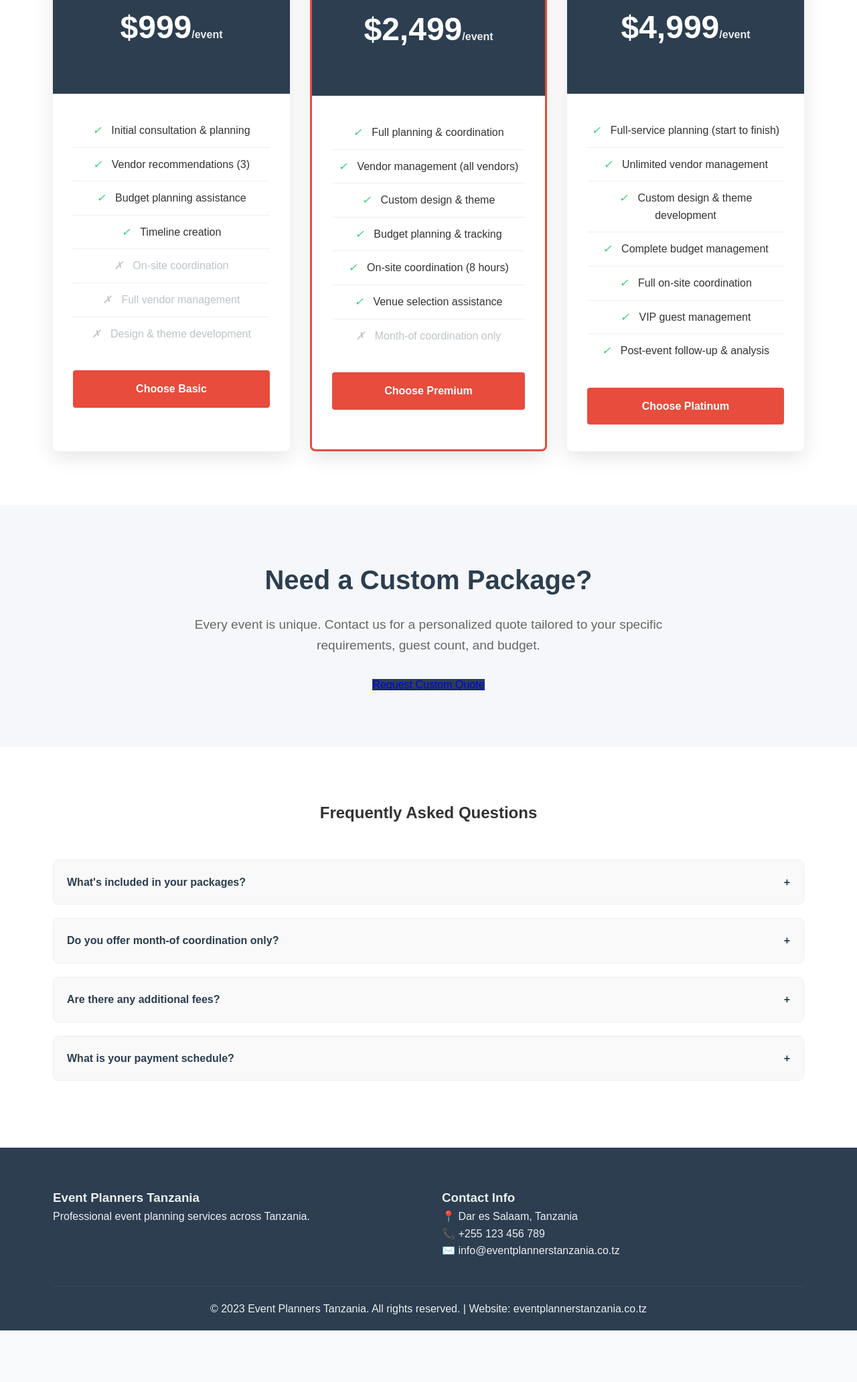
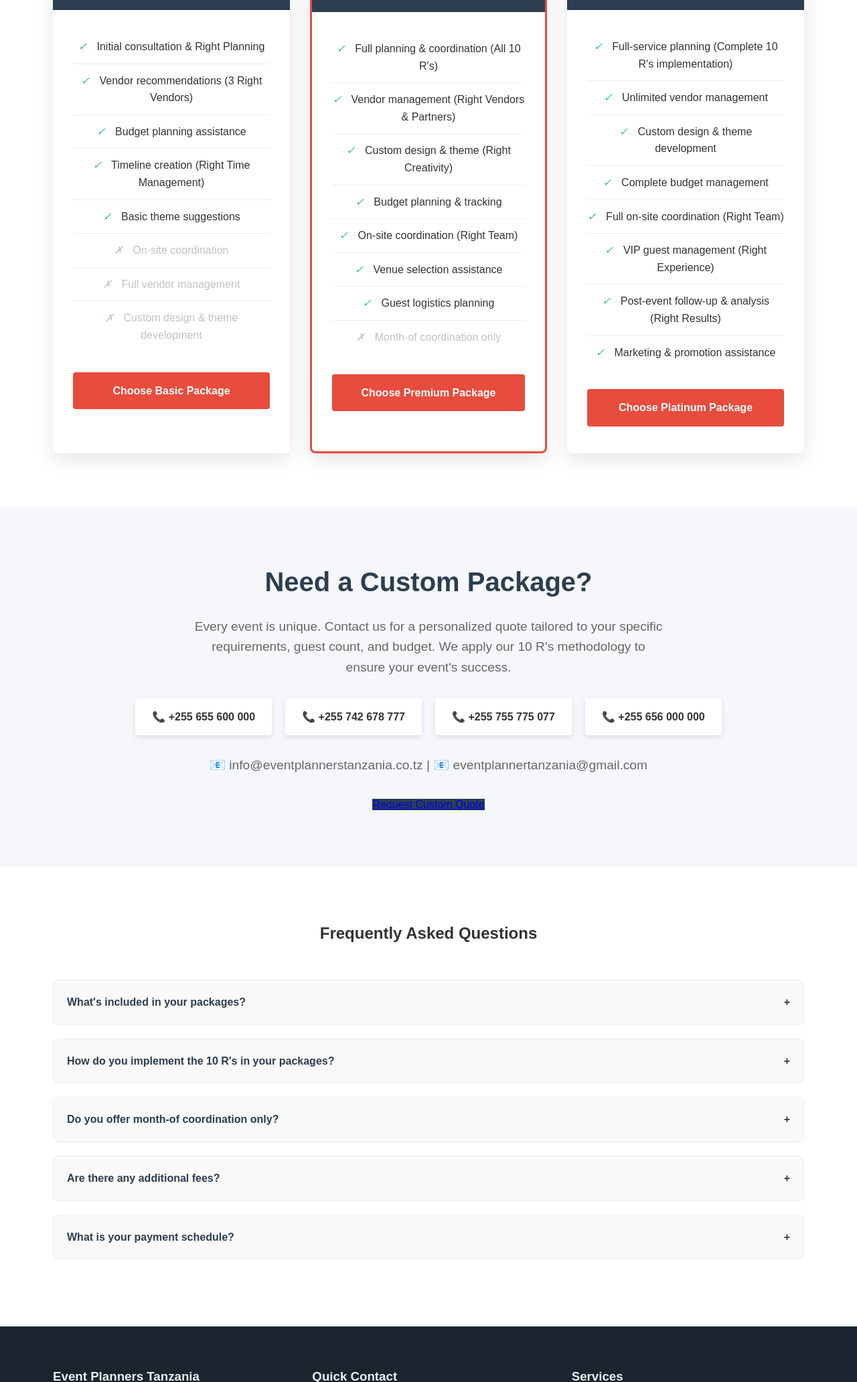
Before and after one commit to mpembenzelu07/event-planners-tanzania-website, a plain HTML site: page packages.html in a window 1280 px wide. Shown: the part 736-2800 px from the top of the page at 67% size. Before the commit the page ends 2723 px from the top, so only its background shows below. Drawn offline with Linux system fonts and the light colour scheme.

Commit message:
Update packages.html

```diff
--- a/packages.html
+++ b/packages.html
@@ -1,3 +1,4 @@
+
 <!DOCTYPE html>
 <html lang="en">
 <head>
@@ -15,6 +16,7 @@
         header .container { display: flex; justify-content: space-between; align-items: center; padding: 20px 15px; }
         .logo h1 { color: #2c3e50; font-size: 1.8rem; }
         .logo span { color: #e74c3c; }
+        .logo .tagline { color: #e74c3c; font-size: 0.9rem; font-weight: 500; margin-top: 5px; }
         nav ul { display: flex; list-style: none; }
         nav ul li { margin-left: 30px; }
         nav ul li a { text-decoration: none; color: #2c3e50; font-weight: 600; padding: 5px 0; position: relative; }
@@ -54,10 +56,12 @@
         .pricing-button .btn { display: inline-block; width: 100%; background: #e74c3c; color: white; padding: 15px; border-radius: 4px; text-decoration: none; font-weight: 600; transition: 0.3s; border: none; cursor: pointer; }
         .pricing-button .btn:hover { background: #c0392b; }
 
-        /* Custom Package */
-        .custom-package { padding: 80px 0; background: #f5f7fa; text-align: center; }
-        .custom-package h2 { font-size: 2.5rem; color: #2c3e50; margin-bottom: 20px; }
-        .custom-package p { font-size: 1.2rem; color: #666; max-width: 700px; margin: 0 auto 30px; }
+        /* Contact Section */
+        .package-contact { padding: 80px 0; background: #f5f7fa; text-align: center; }
+        .package-contact h2 { font-size: 2.5rem; color: #2c3e50; margin-bottom: 20px; }
+        .package-contact p { font-size: 1.2rem; color: #666; max-width: 700px; margin: 0 auto 30px; }
+        .contact-numbers { display: flex; justify-content: center; flex-wrap: wrap; gap: 20px; margin: 30px 0; }
+        .contact-number { background: #fff; padding: 15px 25px; border-radius: 4px; box-shadow: 0 3px 10px rgba(0,0,0,0.1); font-weight: 600; }
 
         /* FAQ */
         .faq { padding: 80px 0; background: #fff; }
@@ -67,15 +71,16 @@
         .faq-answer.active { padding: 20px; max-height: 500px; }
 
         /* Footer */
-        footer { background: #2c3e50; color: #ecf0f1; padding: 60px 0 20px; }
+        footer { background: #1a252f; color: #ecf0f1; padding: 60px 0 20px; }
         .footer-content { display: grid; grid-template-columns: repeat(auto-fit, minmax(250px, 1fr)); gap: 40px; margin-bottom: 40px; }
-        .footer-bottom { text-align: center; padding-top: 20px; border-top: 1px solid #34495e; }
+        .footer-bottom { text-align: center; padding-top: 20px; border-top: 1px solid #2c3e50; }
 
         /* Responsive */
         @media (max-width: 768px) {
             nav ul { display: none; }
             .page-header h1 { font-size: 2rem; }
             .pricing-grid { grid-template-columns: 1fr; }
+            .contact-numbers { flex-direction: column; }
         }
     </style>
 </head>
@@ -84,6 +89,7 @@
         <div class="container">
             <div class="logo">
                 <h1>Event Planners <span>Tanzania</span></h1>
+                <p class="tagline">Creating Unforgettable Experiences</p>
             </div>
             <nav>
                 <ul>
@@ -100,16 +106,7 @@
 
     <section class="page-header">
         <h1>Event Planning Packages</h1>
-        <p>Flexible pricing options tailored to your needs and budget</p>
-    </section>
-
-    <section class="pricing-toggle">
-        <div class="container">
-            <div class="toggle">
-                <button class="toggle-btn active" data-period="monthly">Monthly Packages</button>
-                <button class="toggle-btn" data-period="custom">Custom Quotes</button>
-            </div>
-        </div>
+        <p>Flexible packages based on our 10 R's methodology, tailored to your needs and budget</p>
     </section>
 
     <section class="pricing-tables">
@@ -123,17 +120,18 @@
                     </div>
                     <div class="pricing-features">
                         <ul>
-                            <li><i>✓</i> Initial consultation & planning</li>
-                            <li><i>✓</i> Vendor recommendations (3)</li>
+                            <li><i>✓</i> Initial consultation & Right Planning</li>
+                            <li><i>✓</i> Vendor recommendations (3 Right Vendors)</li>
                             <li><i>✓</i> Budget planning assistance</li>
-                            <li><i>✓</i> Timeline creation</li>
+                            <li><i>✓</i> Timeline creation (Right Time Management)</li>
+                            <li><i>✓</i> Basic theme suggestions</li>
                             <li class="disabled"><i>✗</i> On-site coordination</li>
                             <li class="disabled"><i>✗</i> Full vendor management</li>
-                            <li class="disabled"><i>✗</i> Design & theme development</li>
+                            <li class="disabled"><i>✗</i> Custom design & theme development</li>
                         </ul>
                     </div>
                     <div class="pricing-button">
-                        <a href="contact.html" class="btn">Choose Basic</a>
+                        <a href="contact.html" class="btn">Choose Basic Package</a>
                     </div>
                 </div>
 
@@ -146,17 +144,18 @@
                     </div>
                     <div class="pricing-features">
                         <ul>
-                            <li><i>✓</i> Full planning & coordination</li>
-                            <li><i>✓</i> Vendor management (all vendors)</li>
-                            <li><i>✓</i> Custom design & theme</li>
+                            <li><i>✓</i> Full planning & coordination (All 10 R's)</li>
+                            <li><i>✓</i> Vendor management (Right Vendors & Partners)</li>
+                            <li><i>✓</i> Custom design & theme (Right Creativity)</li>
                             <li><i>✓</i> Budget planning & tracking</li>
-                            <li><i>✓</i> On-site coordination (8 hours)</li>
+                            <li><i>✓</i> On-site coordination (Right Team)</li>
                             <li><i>✓</i> Venue selection assistance</li>
+                            <li><i>✓</i> Guest logistics planning</li>
                             <li class="disabled"><i>✗</i> Month-of coordination only</li>
                         </ul>
                     </div>
                     <div class="pricing-button">
-                        <a href="contact.html" class="btn">Choose Premium</a>
+                        <a href="contact.html" class="btn">Choose Premium Package</a>
                     </div>
                 </div>
 
@@ -168,28 +167,39 @@
                     </div>
                     <div class="pricing-features">
                         <ul>
-                            <li><i>✓</i> Full-service planning (start to finish)</li>
+                            <li><i>✓</i> Full-service planning (Complete 10 R's implementation)</li>
                             <li><i>✓</i> Unlimited vendor management</li>
                             <li><i>✓</i> Custom design & theme development</li>
                             <li><i>✓</i> Complete budget management</li>
-                            <li><i>✓</i> Full on-site coordination</li>
-                            <li><i>✓</i> VIP guest management</li>
-                            <li><i>✓</i> Post-event follow-up & analysis</li>
+                            <li><i>✓</i> Full on-site coordination (Right Team)</li>
+                            <li><i>✓</i> VIP guest management (Right Experience)</li>
+                            <li><i>✓</i> Post-event follow-up & analysis (Right Results)</li>
+                            <li><i>✓</i> Marketing & promotion assistance</li>
                         </ul>
                     </div>
                     <div class="pricing-button">
-                        <a href="contact.html" class="btn">Choose Platinum</a>
+                        <a href="contact.html" class="btn">Choose Platinum Package</a>
                     </div>
                 </div>
             </div>
         </div>
     </section>
 
-    <section class="custom-package">
+    <section class="package-contact">
         <div class="container">
             <h2>Need a Custom Package?</h2>
-            <p>Every event is unique. Contact us for a personalized quote tailored to your specific requirements, guest count, and budget.</p>
-            <a href="contact.html" class="btn" style="background: #2c3e50;">Request Custom Quote</a>
+            <p>Every event is unique. Contact us for a personalized quote tailored to your specific requirements, guest count, and budget. We apply our 10 R's methodology to ensure your event's success.</p>
+
+            <div class="contact-numbers">
+                <div class="contact-number">📞 +255 655 600 000</div>
+                <div class="contact-number">📞 +255 742 678 777</div>
+                <div class="contact-number">📞 +255 755 775 077</div>
+                <div class="contact-number">📞 +255 656 000 000</div>
+            </div>
+
+            <p>📧 info@eventplannerstanzania.co.tz | 📧 eventplannertanzania@gmail.com</p>
+
+            <a href="contact.html" class="btn" style="background: #2c3e50; margin-top: 30px;">Request Custom Quote</a>
         </div>
     </section>
 
@@ -203,7 +213,17 @@
                     <span>+</span>
                 </div>
                 <div class="faq-answer">
-                    <p>All packages include planning consultations, vendor recommendations, and budget assistance. Higher packages include full vendor management, on-site coordination, and custom design services. Exact inclusions vary by package.</p>
+                    <p>All packages include planning consultations, vendor recommendations, and budget assistance based on our 10 R's methodology. Higher packages include full vendor management, on-site coordination, and custom design services. Exact inclusions vary by package.</p>
+                </div>
+            </div>
+
+            <div class="faq-item">
+                <div class="faq-question">
+                    <span>How do you implement the 10 R's in your packages?</span>
+                    <span>+</span>
+                </div>
+                <div class="faq-answer">
+                    <p>Our 10 R's methodology is integrated into every package: Right Planning starts each project, Right Packages are tailored to you, Right Creativity ensures unique designs, Right Team handles execution, Right Communication keeps you informed, Right Experience is curated, Right Time Management ensures deadlines, Right Vendors are selected, Right Reputation is maintained, and Right Results are delivered.</p>
                 </div>
             </div>
 
@@ -213,7 +233,7 @@
                     <span>+</span>
                 </div>
                 <div class="faq-answer">
-                    <p>Yes, we offer month-of coordination services starting at $1,500. This includes finalizing details, creating timelines, and on-site coordination on the event day.</p>
+                    <p>Yes, we offer month-of coordination services starting at $1,500. This includes finalizing details, creating timelines, and on-site coordination on the event day - applying Right Time Management and Right Team principles.</p>
                 </div>
             </div>
 
@@ -223,7 +243,7 @@
                     <span>+</span>
                 </div>
                 <div class="faq-answer">
-                    <p>Our packages cover planning fees only. Vendor costs, venue fees, decor, catering, and other event expenses are additional and will be included in your overall event budget.</p>
+                    <p>Our packages cover planning fees only. Vendor costs, venue fees, decor, catering, and other event expenses are additional and will be included in your overall event budget as part of our Right Planning process.</p>
                 </div>
             </div>
 
@@ -233,7 +253,7 @@
                     <span>+</span>
                 </div>
                 <div class="faq-answer">
-                    <p>We require a 50% deposit to book your date, 25% at the halfway point, and the remaining 25% two weeks before your event. All payments are outlined in our contract.</p>
+                    <p>We require a 50% deposit to book your date, 25% at the halfway point, and the remaining 25% two weeks before your event. All payments are outlined in our contract as part of our Right Communication practice.</p>
                 </div>
             </div>
         </div>
@@ -244,17 +264,29 @@
             <div class="footer-content">
                 <div>
                     <h3>Event Planners Tanzania</h3>
-                    <p>Professional event planning services across Tanzania.</p>
+                    <p>Registered Event Planners based in Tanzania, providing best practice, leading edge, creative event management services.</p>
+                    <p>✉️ info@eventplannerstanzania.co.tz</p>
+                    <p>✉️ eventplannertanzania@gmail.com</p>
                 </div>
                 <div>
-                    <h3>Contact Info</h3>
+                    <h3>Quick Contact</h3>
                     <p>📍 Dar es Salaam, Tanzania</p>
-                    <p>📞 +255 123 456 789</p>
-                    <p>✉️ info@eventplannerstanzania.co.tz</p>
+                    <p>📞 +255 655 600 000</p>
+                    <p>📞 +255 742 678 777</p>
+                    <p>📞 +255 755 775 077</p>
+                    <p>📞 +255 656 000 000</p>
+                </div>
+                <div>
+                    <h3>Services</h3>
+                    <p>• Conference & Wedding Planning</p>
+                    <p>• Concerts & Launch Events</p>
+                    <p>• Hotel & Car Hire</p>
+                    <p>• Holiday Packages</p>
+                    <p>• Public Road Shows</p>
                 </div>
             </div>
             <div class="footer-bottom">
-                <p>&copy; 2023 Event Planners Tanzania. All rights reserved. | Website: eventplannerstanzania.co.tz</p>
+                <p>&copy; 2023 Event Planners Tanzania. All rights reserved.</p>
             </div>
         </div>
     </footer>
@@ -286,15 +318,6 @@
                     }
                 });
             });
-
-            // Pricing toggle
-            const toggleBtns = document.querySelectorAll('.toggle-btn');
-            toggleBtns.forEach(btn => {
-                btn.addEventListener('click', function() {
-                    toggleBtns.forEach(b => b.classList.remove('active'));
-                    this.classList.add('active');
-                });
-            });
         });
     </script>
 </body>
```
